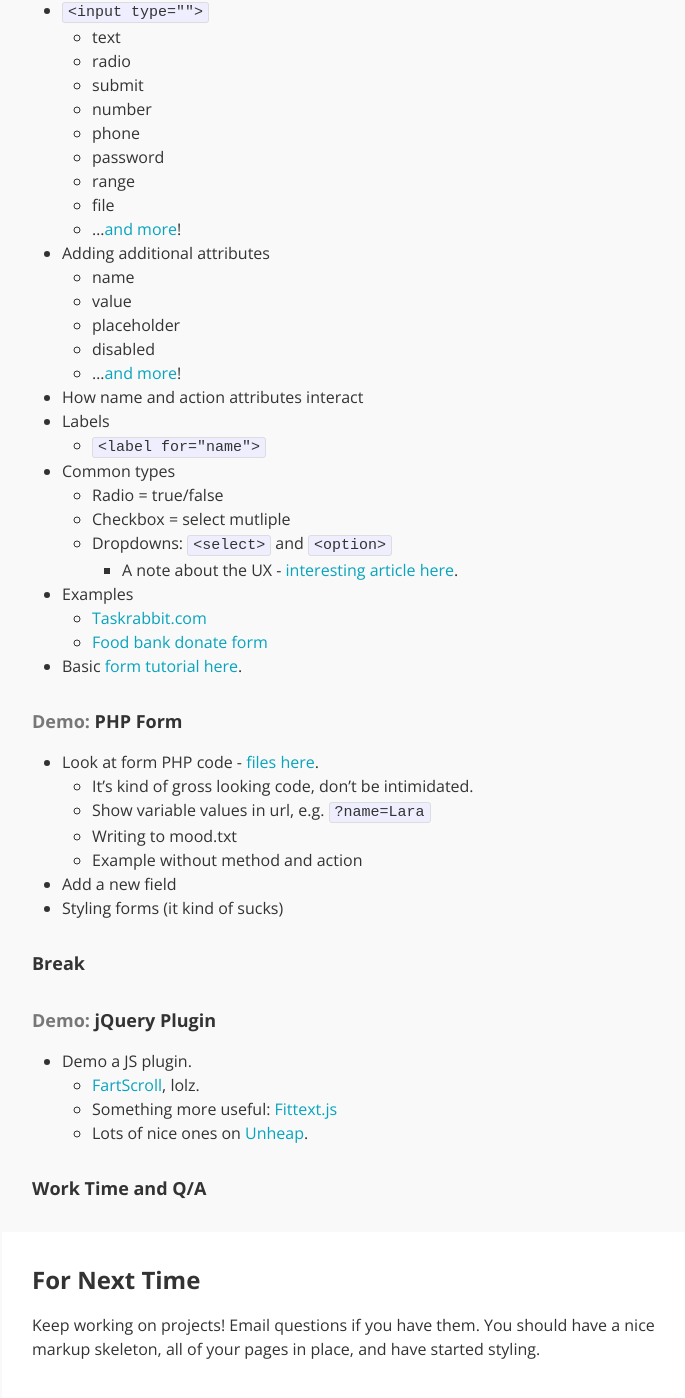
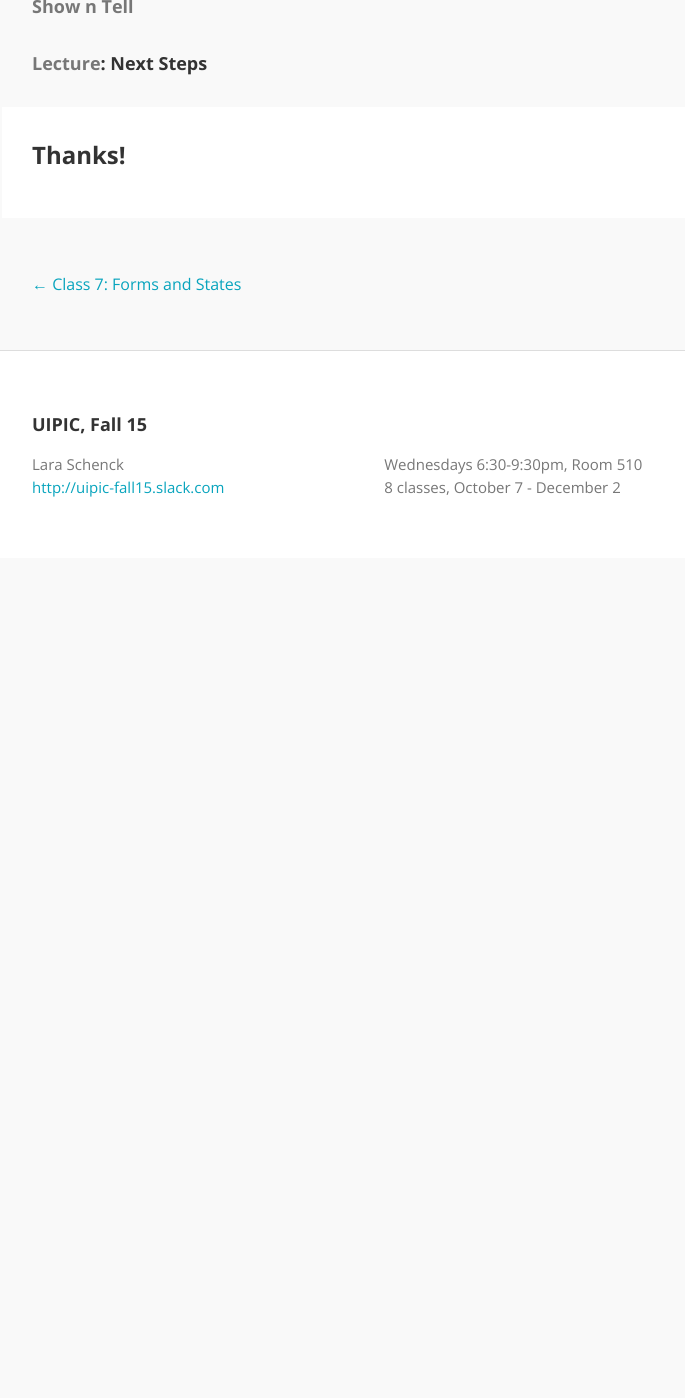
Before and after one commit to laras126/uipic-fall15, a Jekyll site: the page built from _posts/2015-12-09-class-8.markdown, in a window 1280 px wide and 1400 px high, scrolled down 484 px. Shown: the whole window, without its empty margins (268-953 px from the left). Built offline with Jekyll 4.4.1, drawn with Linux system fonts in a browser that asks for light colours; nearby versions of some CDN libraries; after the commit the page ends 1042 px from its top, so only the background shows below that; some of the changed text lies outside the part shown.

````diff
--- a/_posts/2015-12-09-class-8.markdown
+++ b/_posts/2015-12-09-class-8.markdown
@@ -1,71 +1,23 @@
 ---
 layout: post
 class: 8
-excerpt: "Form functionality and types of inputs."
-title:  "Forms and States"
+excerpt: "Let's spend some time on finishing touches for our projects then show them off! We'll also discuss next steps for continuing to learn."
+title:  "Work time + Show n Tell"
 date:   2015-12-09
 categories: class
 ---
 
 ## The Plan
 
-#### <span class="post-title-pre">Lecture:</span> Forms vs. Inputs
-* ```<form>``` vs. ```<input type="">```
-	* Posting the values with ```action=""```
-	* Look at Google
-* ```<input type="">```
-	* text
-	* radio
-	* submit
-	* number
-	* phone
-	* password
-	* range
-	* file
-	* ...[and more](https://developer.mozilla.org/en-US/docs/Web/HTML/Element/Input#Attributes)!
-* Adding additional attributes
-	* name
-	* value
-	* placeholder
-	* disabled
-	* ...[and more]()!
-* How name and action attributes interact
-* Labels
-	* ```<label for="name">```
-* Common types
-	* Radio = true/false
-	* Checkbox = select mutliple
-	* Dropdowns: ```<select>``` and ```<option>```
-		* A note about the UX - [interesting article here](http://smarterware.org/7388/the-case-against-drop-down-identities).
-* Examples
-	* [Taskrabbit.com](https://www.taskrabbit.com/)
-	* [Food bank donate form](https://www.pittsburghfoodbank.org)
-* Basic [form tutorial here](http://www.w3schools.com/html/html_forms.asp).
-
-#### <span class="post-title-pre">Demo:</span> PHP Form
-* Look at form PHP code - [files here](http://stuff.notlaura.com/demos/php-form-demo.zip).
-	* It's kind of gross looking code, don't be intimidated.
-	* Show variable values in url, e.g. ```?name=Lara```
-	* Writing to mood.txt
-	* Example without method and action
-* Add a new field
-* Styling forms (it kind of sucks)
+#### <span class="post-title-pre">Work Time</span>
 
 #### Break
 
-#### <span class="post-title-pre">Demo:</span> jQuery Plugin
-
-* Demo a JS plugin.
-	* [FartScroll](http://theonion.github.io/fartscroll.js/), lolz.
-	* Something more useful: [Fittext.js](http://fittextjs.com/)
-	* Lots of nice ones on [Unheap](http://unheap.com).
-
-#### Work Time and Q/A
+#### <span class="post-title-pre">Show n Tell</span>
+#### <span class="post-title-pre">Lecture</span>: Next Steps
 
 <div class="post-todos notice" markdown="1">
 
-### For Next Time
-
-Keep working on projects! Email questions if you have them. You should have a nice markup skeleton, all of your pages in place, and have started styling.
+### Thanks!
 
 </div>
````
Also changed, not shown: 4 other files.
